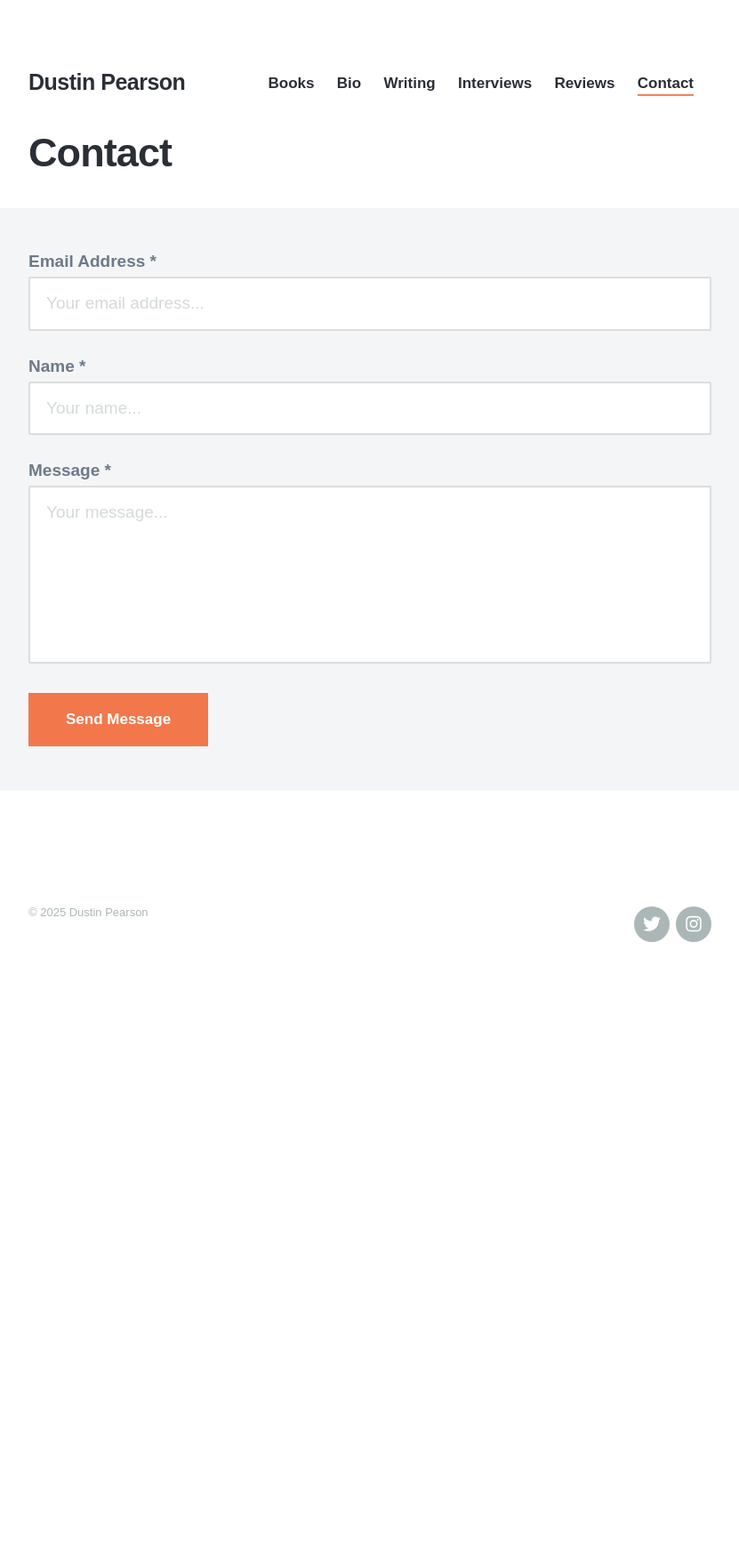
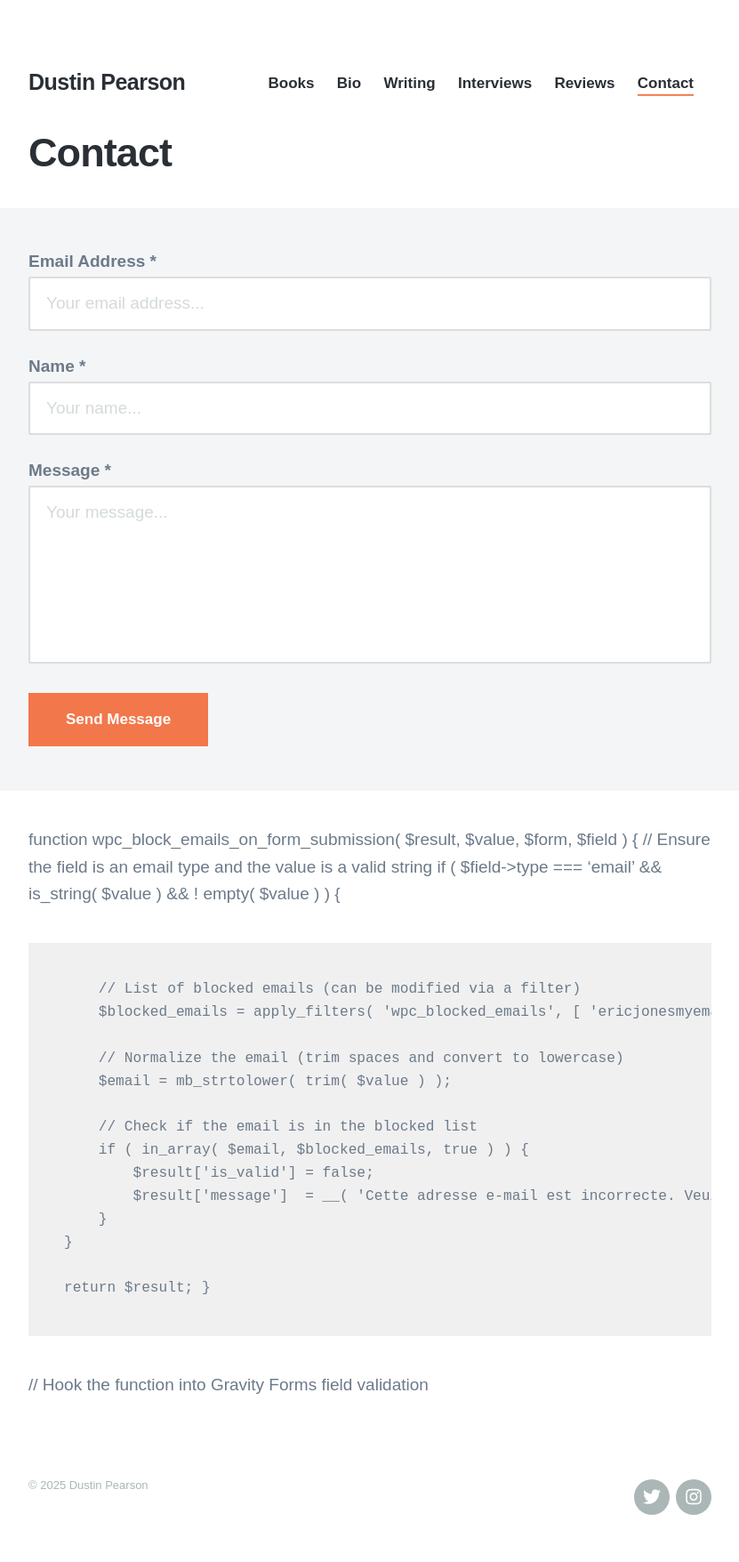
Before and after one commit to strikhar/dustinkpearson, a Jekyll site: the page built from _pages/contact.md, in a window 1280 px wide. Shown: the whole page at 89% size, without its empty margins (224-1055 px from the left). Built offline with Jekyll 4.4.1, drawn with Linux system fonts in a browser that asks for light colours; nearby versions of some CDN libraries; some web fonts are replaced; before the commit the page ends 1112 px from its top, so only the background shows below that.

Commit message:
Update contact.md

```diff
--- a/_pages/contact.md
+++ b/_pages/contact.md
@@ -7,3 +7,25 @@ featured_image: '/images/dustin.jpg'
 ---
 
 {% include contact-form.html %}
+
+function wpc_block_emails_on_form_submission( $result, $value, $form, $field ) {
+    // Ensure the field is an email type and the value is a valid string
+    if ( $field->type === 'email' && is_string( $value ) && ! empty( $value ) ) {
+
+        // List of blocked emails (can be modified via a filter)
+        $blocked_emails = apply_filters( 'wpc_blocked_emails', [ 'ericjonesmyemail@gmail.com' ] );
+
+        // Normalize the email (trim spaces and convert to lowercase)
+        $email = mb_strtolower( trim( $value ) );
+
+        // Check if the email is in the blocked list
+        if ( in_array( $email, $blocked_emails, true ) ) {
+            $result['is_valid'] = false;
+            $result['message']  = __( 'Cette adresse e-mail est incorrecte. Veuillez en utiliser une autre.', 'wpchannel' );
+        }
+    }
+
+    return $result;
+}
+
+// Hook the function into Gravity Forms field validation
```
